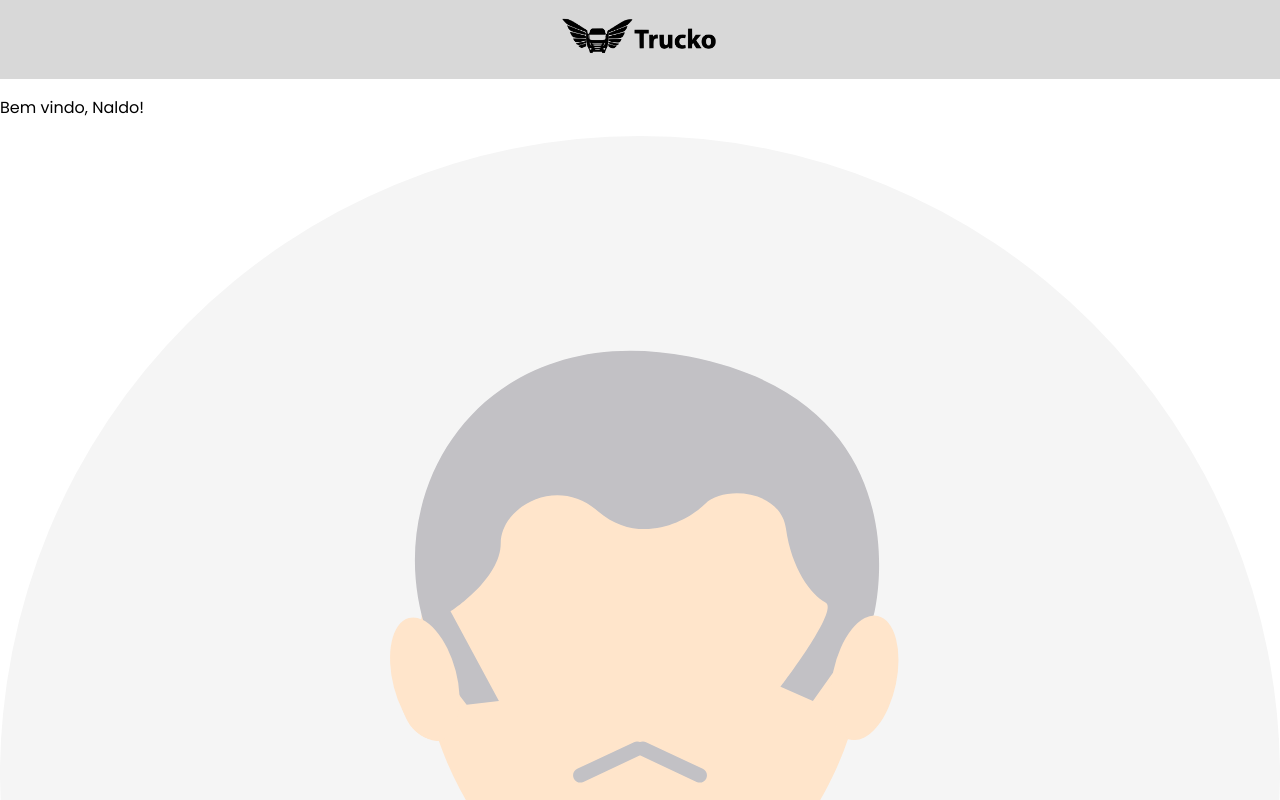
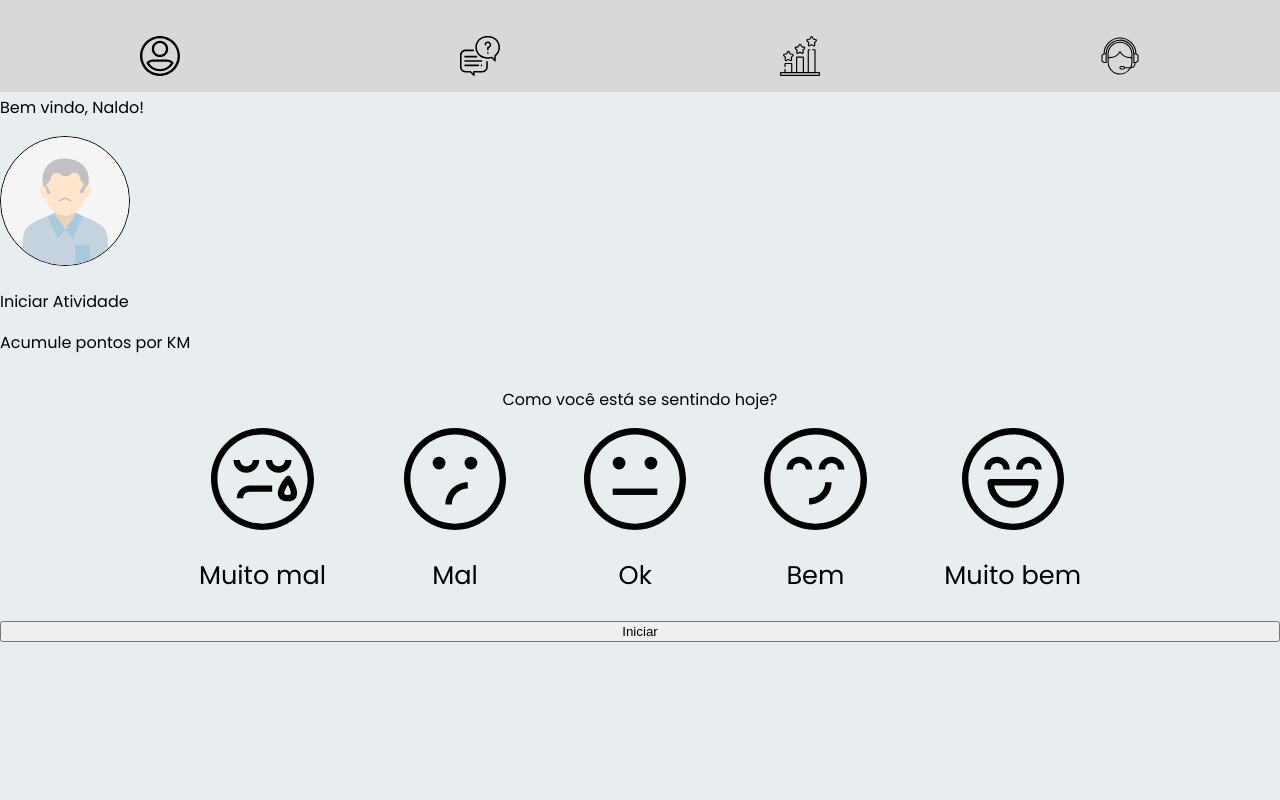
Before and after one commit to richardwellerson/trucko, a React (Create React App) app in the folder trucko/: page / in a window 1280 px wide. Shown: the top 800 px of the page. Built offline with nearby package versions, Linux system fonts and the light colour scheme.

Commit message:
Estilizando page

```diff
--- a/trucko/src/App.css
+++ b/trucko/src/App.css
@@ -1,5 +1,6 @@
 body {
   font-family: 'Poppins', sans-serif;
+  background-color: rgb(232, 238, 240)
 }
 
 .App {
--- a/trucko/src/components/StartDay.jsx
+++ b/trucko/src/components/StartDay.jsx
@@ -5,10 +5,12 @@ const StartDay = () => {
   const { actualUser } = useContext(Trucko);
   return (
     <div>
-      <img
-        src={actualUser.pict}
-        alt={`${actualUser.name} shows on screen`}
-      />
+      <div className="start_day_pic">
+        <img
+          src={actualUser.pict}
+          alt={`${actualUser.name} shows on screen`}
+        />
+      </div>
       <p>Iniciar Atividade</p>
       <p>Acumule pontos por KM</p>
     </div>
--- a/trucko/src/pages/FirstRun.jsx
+++ b/trucko/src/pages/FirstRun.jsx
@@ -5,10 +5,11 @@ import StartButton from '../components/StartButton';
 import StartDay from '../components/StartDay';
 import Feels from '../components/Feels';
 import Footer from '../components/Footer';
+import '../styles/FirstRun.css';
 
 const FirstRun = () => {
   return (
-    <div>
+    <div className="first_run_all">
       <Header />
       <Welcome />
       <StartDay />
--- /dev/null
+++ b/trucko/src/styles/FirstRun.css
@@ -0,0 +1,11 @@
+.first_run_all {
+  display: flex;
+  width: 100%;
+  flex-direction: column;
+}
+
+.start_day_pic img {
+  width: 10vw;
+  border: 1px solid black;
+  border-radius: 50%;
+}
```
